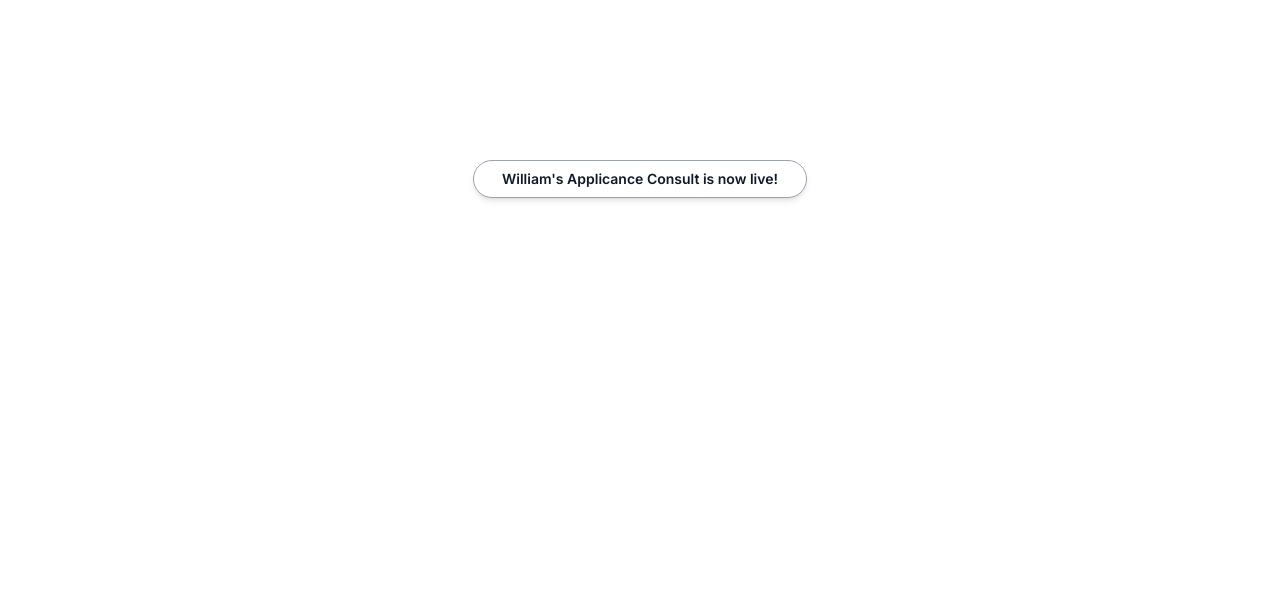
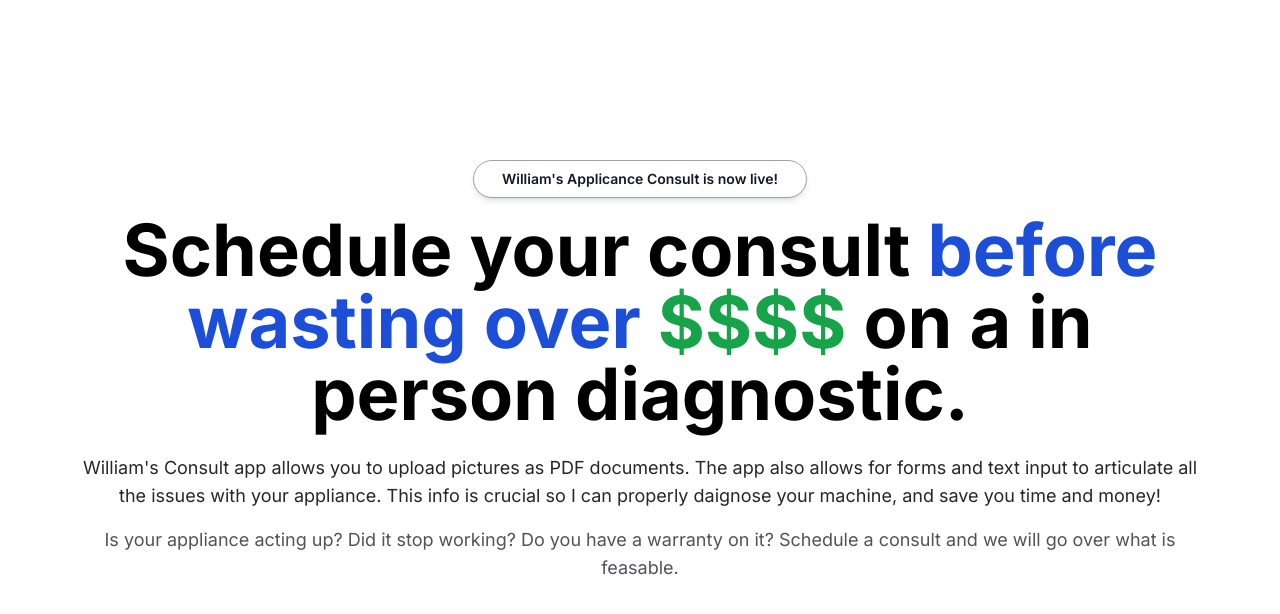
Before and after one commit to addicted2crypto/williams_appliance_consult, a Next.js app: page / in a window 1280 px wide. Shown: the top 614 px of the page. Built offline with nearby package versions, Linux system fonts and the light colour scheme.

Commit message:
styled layout and added wrapper

```diff
--- a/app/page.tsx
+++ b/app/page.tsx
@@ -3,14 +3,26 @@ import WidthWrapper from './components/WidthWrapper'
 
 export default function Home() {
   return (
-    <WidthWrapper className="mb-12 mt-28 sm:mt-40 flex flex-col items-center justify-center text-center">
+
+   <WidthWrapper className="mb-12 mt-28 sm:mt-40 flex flex-col items-center justify-center text-center">
+
       <div className="mx-auto mb-4 flex max-w-fit items-center justify-center space-x-2 overflow-hidden rounded-full border border-gray-400 bg-white px-7 py-2 shadow-md backdrop-blur transition-all hover:border-gray-500 hover:bg-white/25">
         <p className='text-sm font-semibold text-gray-900'>
           William's Applicance Consult is now live!
         </p>
-
-
       </div>
+      <h1 className='max-w-6xl text-5xl font-bold md:text-6xl lg:text-7xl'>
+        Schedule your consult<span className='text-blue-700'> before wasting over <span className="text-green-600"> $$$$ </span></span> on a in person diagnostic.
+      </h1>
+      <p className='mt-6 max-w-pros text-zinc-800 sm:text-lg'>
+        William's Consult app allows you to upload pictures as PDF documents.
+        The app also allows for forms and text input to articulate all the issues
+        with your appliance. This info is crucial so I can properly daignose your machine, and save you time and money!
+      </p>
+      <p className='mt-4 max-w-pros text-zinc-600 sm:text-lg'>
+        Is your appliance acting up? Did it stop working? Do you have a warranty on it? Schedule a consult and we
+        will go over what is feasable.
+      </p>
     </WidthWrapper>
 
 
```
